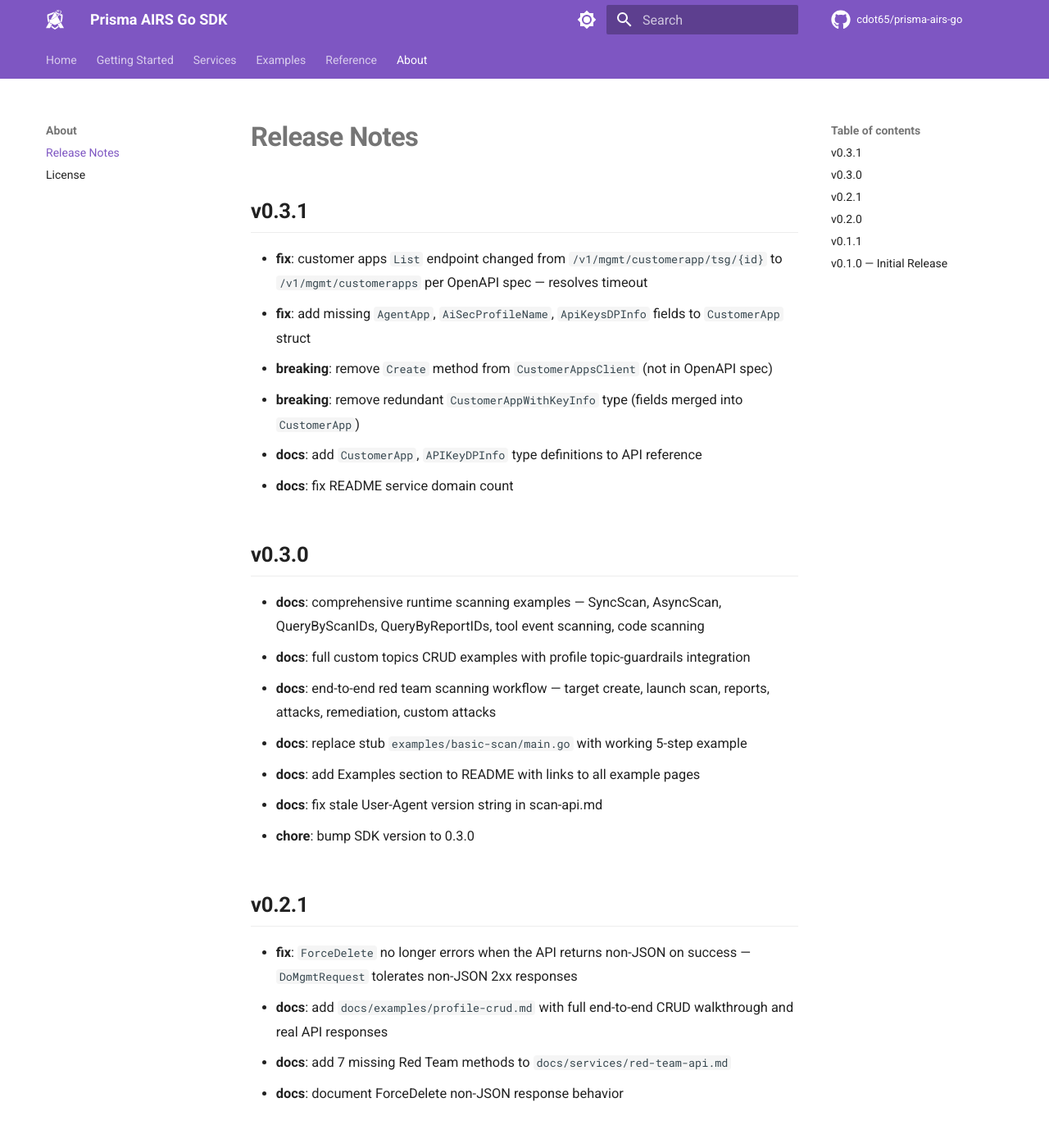
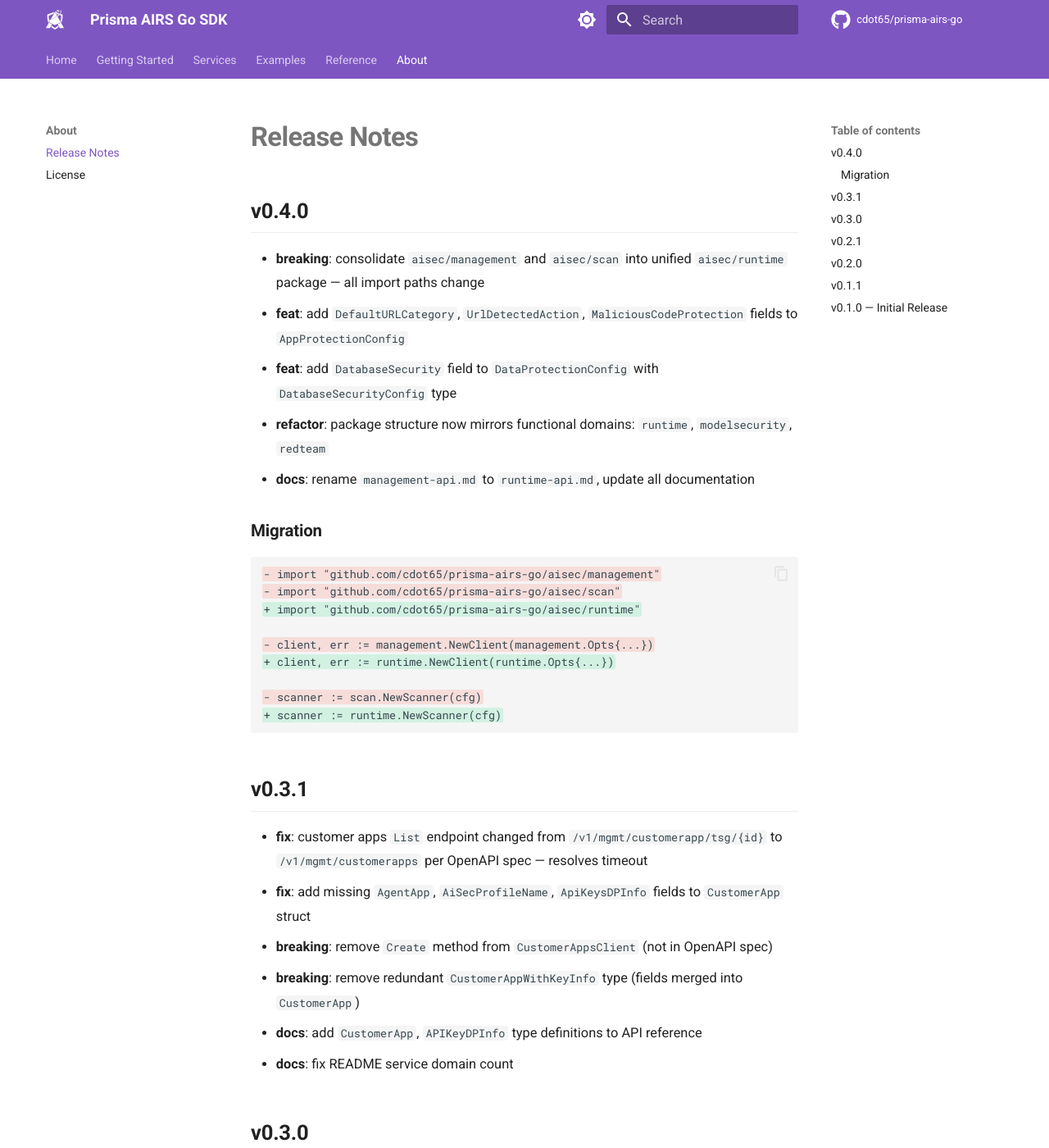
Before and after one commit to cdot65/prisma-airs-go, an MkDocs documentation site: the page built from docs/about/release-notes.md, in a window 1280 px wide and 1400 px high. Shown: the whole window at 82% size. Built offline with MkDocs 1.6.1 and Material for MkDocs 9.7.7, drawn with Linux system fonts in a browser that asks for light colours; comment, search, counter and statistics services are not loaded.

Commit message:
chore: bump version to v0.4.0 (#86)

````diff
--- a/docs/about/release-notes.md
+++ b/docs/about/release-notes.md
@@ -1,4 +1,26 @@
 # Release Notes
+
+## v0.4.0
+
+- **breaking**: consolidate `aisec/management` and `aisec/scan` into unified `aisec/runtime` package — all import paths change
+- **feat**: add `DefaultURLCategory`, `UrlDetectedAction`, `MaliciousCodeProtection` fields to `AppProtectionConfig`
+- **feat**: add `DatabaseSecurity` field to `DataProtectionConfig` with `DatabaseSecurityConfig` type
+- **refactor**: package structure now mirrors functional domains: `runtime`, `modelsecurity`, `redteam`
+- **docs**: rename `management-api.md` to `runtime-api.md`, update all documentation
+
+### Migration
+
+```diff
+- import "github.com/cdot65/prisma-airs-go/aisec/management"
+- import "github.com/cdot65/prisma-airs-go/aisec/scan"
++ import "github.com/cdot65/prisma-airs-go/aisec/runtime"
+
+- client, err := management.NewClient(management.Opts{...})
++ client, err := runtime.NewClient(runtime.Opts{...})
+
+- scanner := scan.NewScanner(cfg)
++ scanner := runtime.NewScanner(cfg)
+```
 
 ## v0.3.1
 
--- a/docs/reference/api-reference.md
+++ b/docs/reference/api-reference.md
@@ -41,7 +41,7 @@
 ### Constants
 
 ```go
-const Version = "0.3.1"
+const Version = "0.4.0"
 
 // Content limits
 const (
````
Also changed, not shown: sdk-update-001.md (+1 -1 lines), 1 other file.
